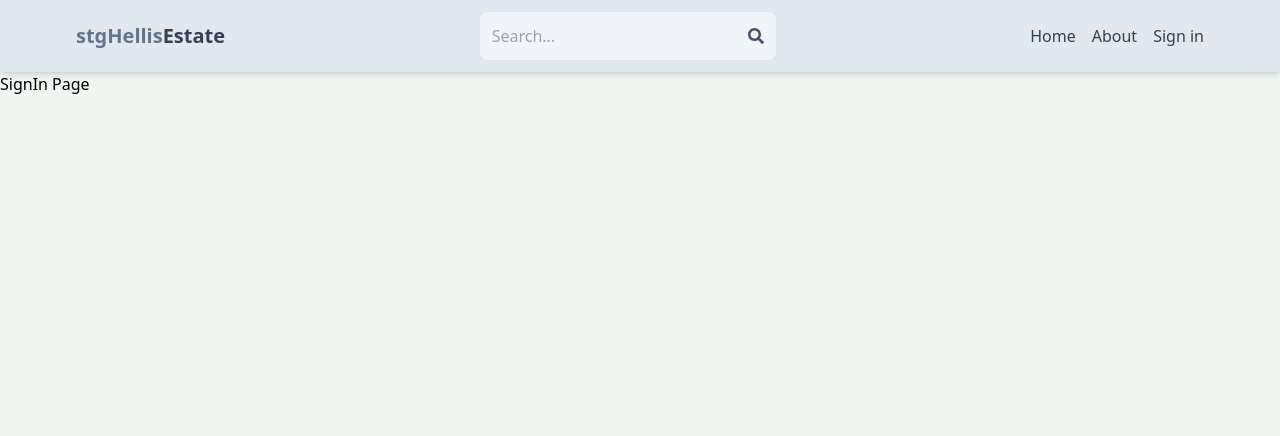
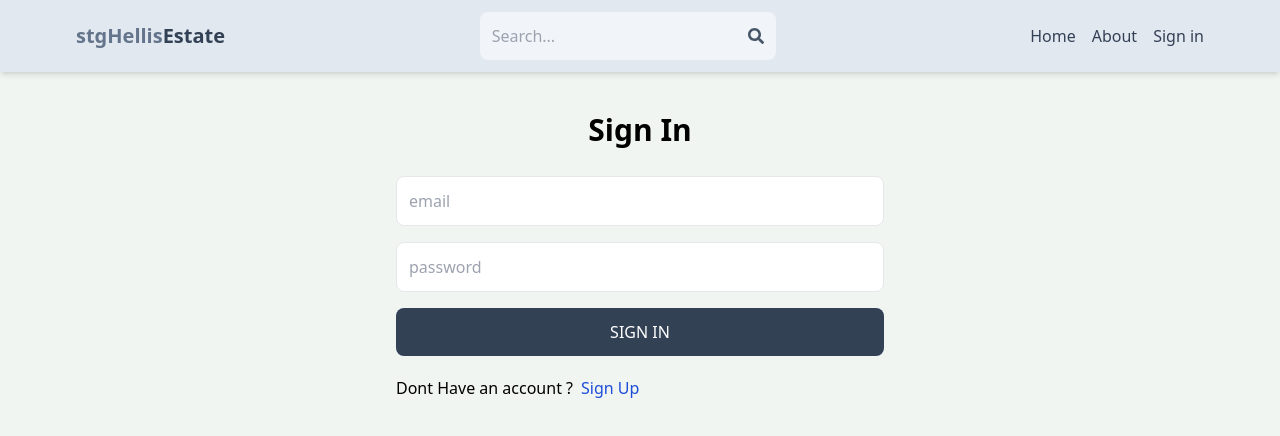
Before and after one commit to stgHellis/mern-estate, a React (Vite) app in the folder client/: page /sign-in in a window 1280 px wide. Shown: the top 436 px of the page. Built offline with nearby package versions, Linux system fonts and the light colour scheme.

Commit message:
Complete Sign in Page Functionality

```diff
--- a/client/src/pages/SignIn.jsx
+++ b/client/src/pages/SignIn.jsx
@@ -1,5 +1,77 @@
-import React from "react";
+import { useState } from 'react';
+import { Link, useNavigate } from 'react-router-dom';
+//import OAuth from '../components/OAuth';
 
 export default function SignIn() {
-  return <div>SignIn Page</div>;
+  const [formData, setFormData] = useState({});
+  const [error, setError] = useState(null);
+  const [loading, setLoading] = useState(false);
+  const navigate = useNavigate();
+  const handleChange = (e) => {
+    setFormData({
+      ...formData,
+      [e.target.id]: e.target.value,
+    });
+  };
+  const handleSubmit = async (e) => {
+    e.preventDefault();
+    try {
+      setLoading(true);
+      const res = await fetch('/api/auth/signin', {
+        method: 'POST',
+        headers: {
+          'Content-Type': 'application/json',
+        },
+        body: JSON.stringify(formData),
+      });
+      const data = await res.json();
+      console.log(data);
+      if (data.success === false) {
+        setLoading(false);
+        setError(data.message);
+        return;
+      }
+      setLoading(false);
+      setError(null);
+      navigate('/');
+    } catch (error) {
+      setLoading(false);
+      setError(error.message);
+    }
+  };
+  return (
+    <div className='p-3 max-w-lg mx-auto'>
+      <h1 className='text-3xl text-center font-semibold my-7'>Sign In</h1>
+      <form onSubmit={handleSubmit} className='flex flex-col gap-4'>
+        <input
+          type='email'
+          placeholder='email'
+          className='border p-3 rounded-lg'
+          id='email'
+          onChange={handleChange}
+        />
+        <input
+          type='password'
+          placeholder='password'
+          className='border p-3 rounded-lg'
+          id='password'
+          onChange={handleChange}
+        />
+
+        <button
+          disabled={loading}
+          className='bg-slate-700 text-white p-3 rounded-lg uppercase hover:opacity-95 disabled:opacity-80'
+        >
+          {loading ? 'Loading...' : 'Sign In'}
+        </button>
+      </form>
+      <div className='flex gap-2 mt-5'>
+        <p>Dont Have an account ?</p>
+        <Link to={'/sign-UP'}>
+          <span className='text-blue-700'>Sign Up</span>
+        </Link>
+      </div>
+      {error && <p className='text-red-500 mt-5'>{error}</p>}
+    </div>
+  );
 }
```
